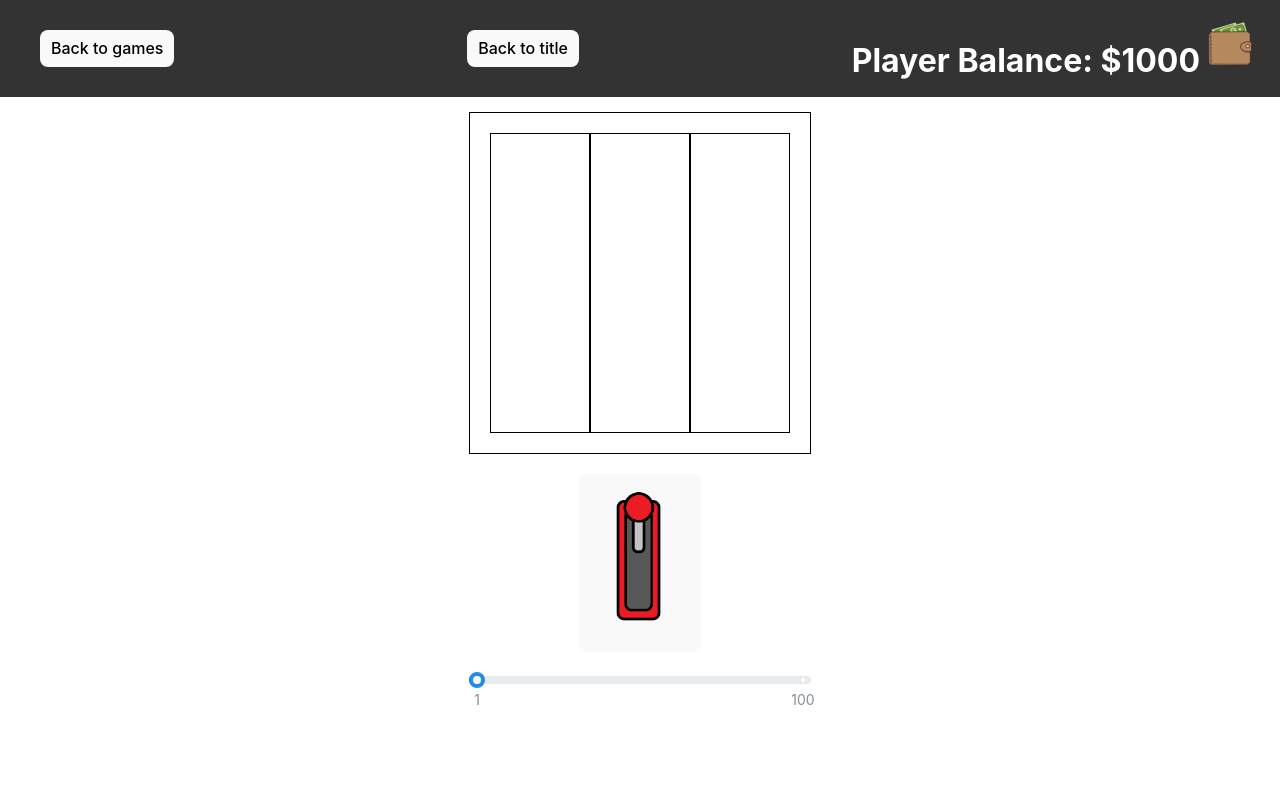
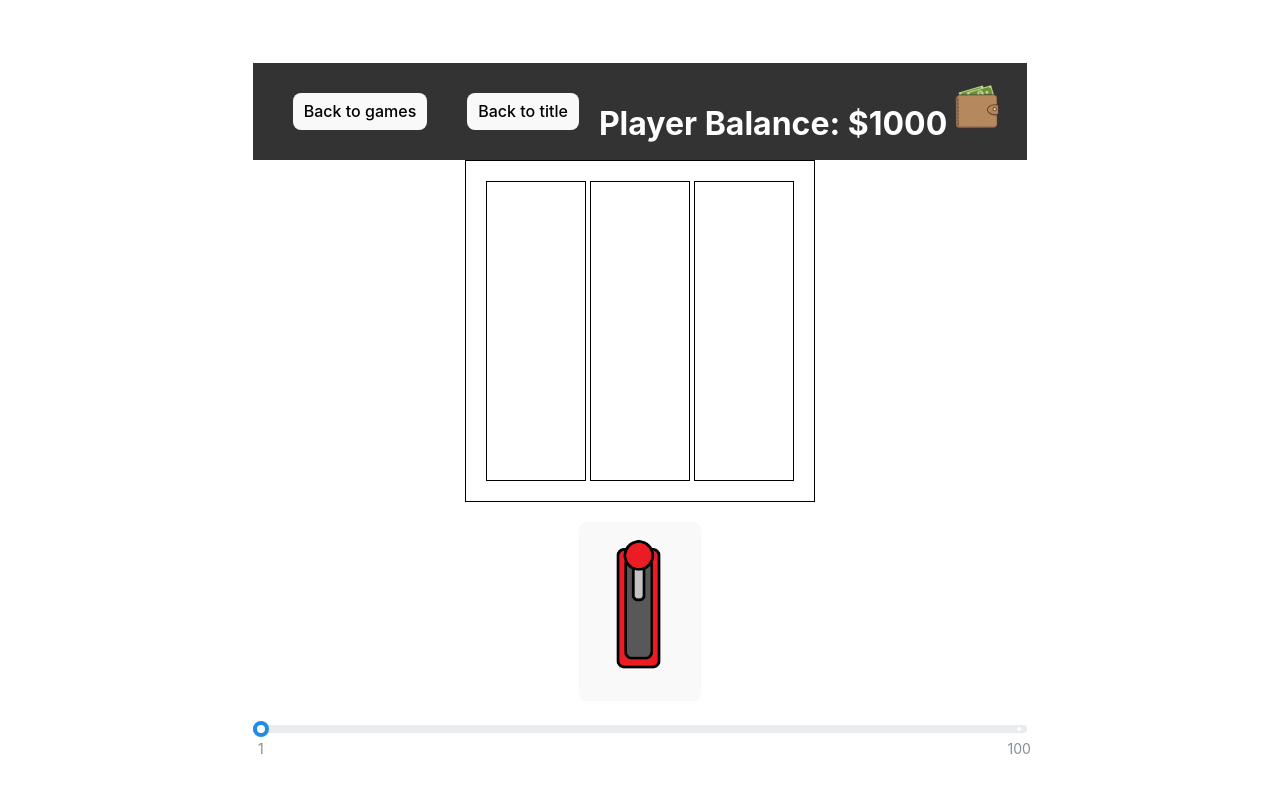
Before and after one commit to ThomasClifton/CasinoSim, a React (Vite) app: page /slots in a window 1280 px wide. Shown: the top 792 px of the page. Built offline with nearby package versions, Linux system fonts and the light colour scheme.

Commit message:
Fixes the issues with header and slotsContainer being stacked on top of each other

```diff
--- a/src/styles/_header.css
+++ b/src/styles/_header.css
@@ -6,7 +6,6 @@
     align-items: center;
     padding: 10px 20px;
     width: 100%;
-    position: fixed;
     top: 0;
     left: 0;
 }
--- a/src/styles/_slots.css
+++ b/src/styles/_slots.css
@@ -1,11 +1,12 @@
 .slotsContainer {
-    width: 100%;
+    width: 350px;
     height: 30%;
     border: 1px solid black;
     padding: 20px;
     display: flex;
     justify-content: space-between;
     flex-direction: row;
+    margin: auto;
 }
 
 .column {
```
